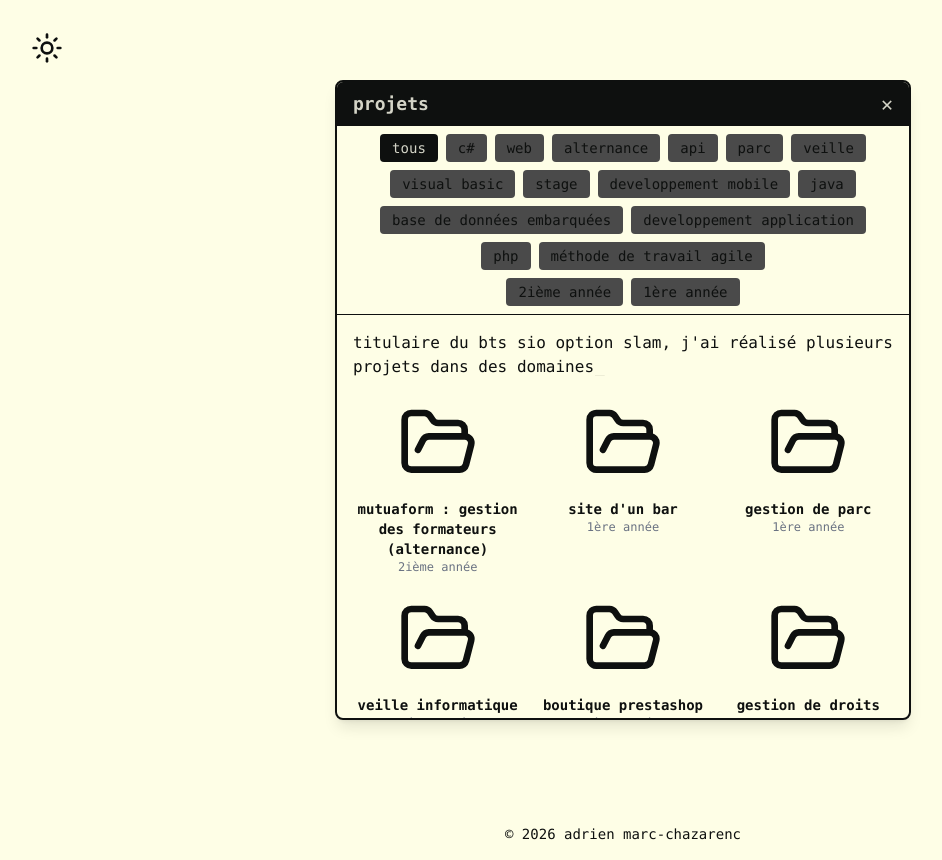
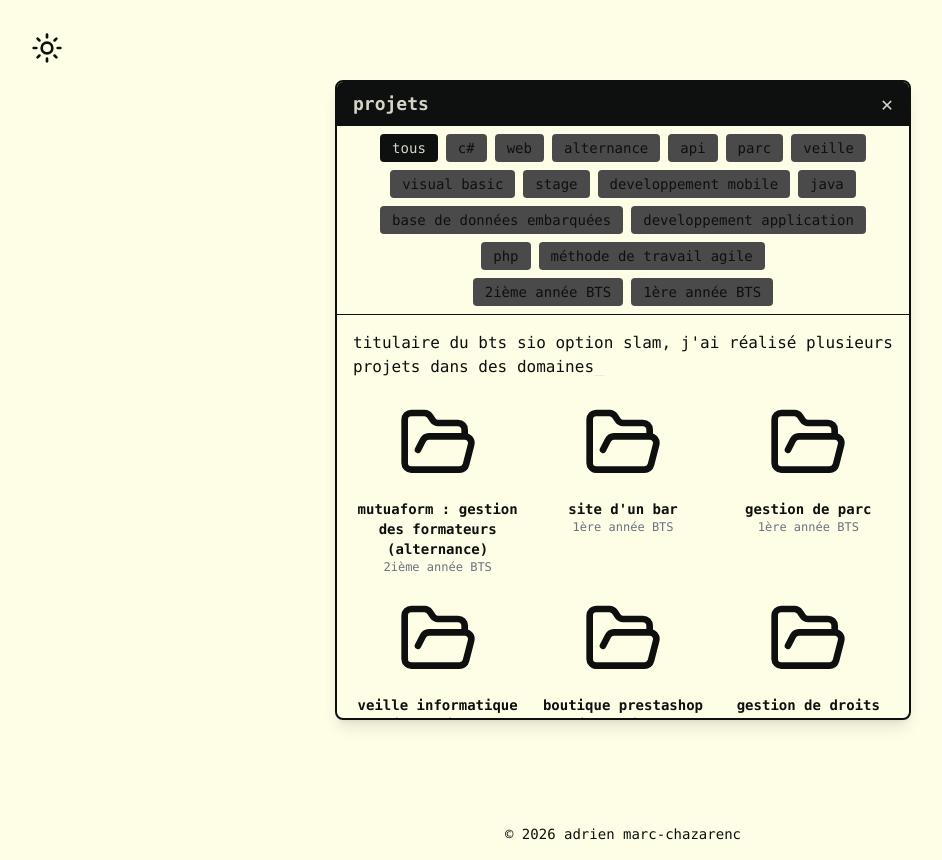
Before and after one commit to Sugarrats/portfollio, a React (Vite) app: page / in a window 1280 px wide. Both pictures are taken after a click on the button 655 px from the left and 390 px from the top of the page. Shown: the whole page, without its empty margins (17-959 px from the left). Built offline with nearby package versions, Linux system fonts and the light colour scheme.

Commit message:
Ajout BTS

```diff
--- a/src/Elements/Projets.jsx
+++ b/src/Elements/Projets.jsx
@@ -34,7 +34,7 @@ export default function Modal({
       tags: ["c#", "web", "alternance", "api"],
       title: "mutuaform : gestion des formateurs (alternance)",
       onClick: () => setIsAlternanceOpen(true),
-      annee: "2ième année",
+      annee: "2ième année BTS",
     },
 
     // bar a theme
@@ -42,7 +42,7 @@ export default function Modal({
       tags: ["web"],
       title: "site d'un bar",
       onClick: () => setIsWebBarOpen(true),
-      annee: "1ère année",
+      annee: "1ère année BTS",
     },
 
     // parc informatique
@@ -50,7 +50,7 @@ export default function Modal({
       tags: ["parc"],
       title: "gestion de parc",
       onClick: () => setIsParcOpen(true),
-      annee: "1ère année",
+      annee: "1ère année BTS",
     },
 
     // veille
@@ -58,7 +58,7 @@ export default function Modal({
       tags: ["veille"],
       title: "veille informatique",
       onClick: () => setIsVeilleOpen(true),
-      annee: "1ère année",
+      annee: "1ère année BTS",
     },
 
     // presta
@@ -66,7 +66,7 @@ export default function Modal({
       tags: ["web"],
       title: "boutique prestashop",
       onClick: () => setIsPrestaOpen(true),
-      annee: "1ère année",
+      annee: "1ère année BTS",
     },
 
     // droits linux
@@ -74,7 +74,7 @@ export default function Modal({
       tags: ["parc"],
       title: "gestion de droits sur linux",
       onClick: () => setIsDroitsOpen(true),
-      annee: "1ère année",
+      annee: "1ère année BTS",
     },
 
     // stage 1ère année
@@ -82,7 +82,7 @@ export default function Modal({
       tags: ["visual basic", "stage"],
       title: "application web de gestion interne",
       onClick: () => setIsStagesOpen(true),
-      annee: "1ère année",
+      annee: "1ère année BTS",
     },
 
     // Application de gestion de base de données avec c#
@@ -90,7 +90,7 @@ export default function Modal({
       tags: ["c#"],
       title: "application de gestion de base de données",
       onClick: () => setIsGsbOpen(true),
-      annee: "2ième année",
+      annee: "2ième année BTS",
     },
 
     // application mobile avec android studio
@@ -102,7 +102,7 @@ export default function Modal({
       ],
       title: "application mobile avec bd embarquée",
       onClick: () => setIsAndroidOpen(true),
-      annee: "2ième année",
+      annee: "2ième année BTS",
     },
 
     // application php utilisant des api avec la méthode agile
@@ -115,7 +115,7 @@ export default function Modal({
       ],
       title: "application php utilisant des api.",
       onClick: () => setIsApiOpen(true),
-      annee: "2ième année",
+      annee: "2ième année BTS",
     },
 
   ];
```
Also changed, not shown: .claude/launch.json (added).
